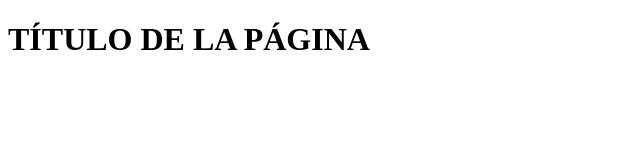
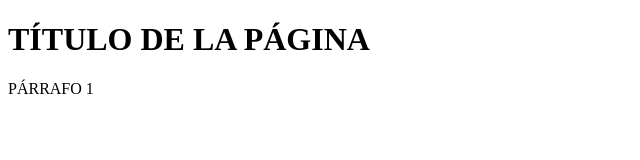
Before and after one commit to Jaiazar/CursoGit2, a plain HTML site: page index.html in a window 1280 px wide. Shown: the whole page, without its empty margins (0-640 px from the left). Drawn offline with Linux system fonts and the light colour scheme.

Commit message:
Update index.html

```diff
--- a/index.html
+++ b/index.html
@@ -8,5 +8,6 @@
 </head>
 <body>
     <h1>TÍTULO DE LA PÁGINA</h1>
+    <p>PÁRRAFO 1</P>
 </body>
 </html>
```
